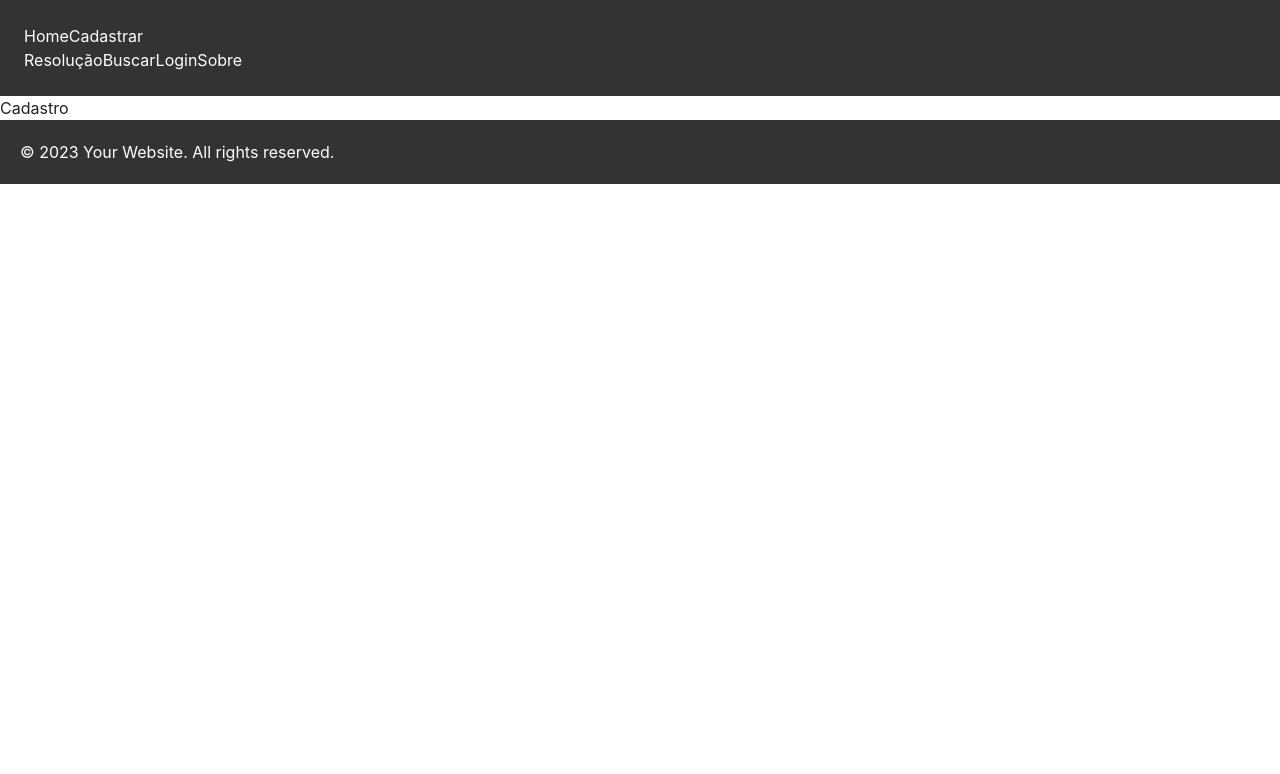
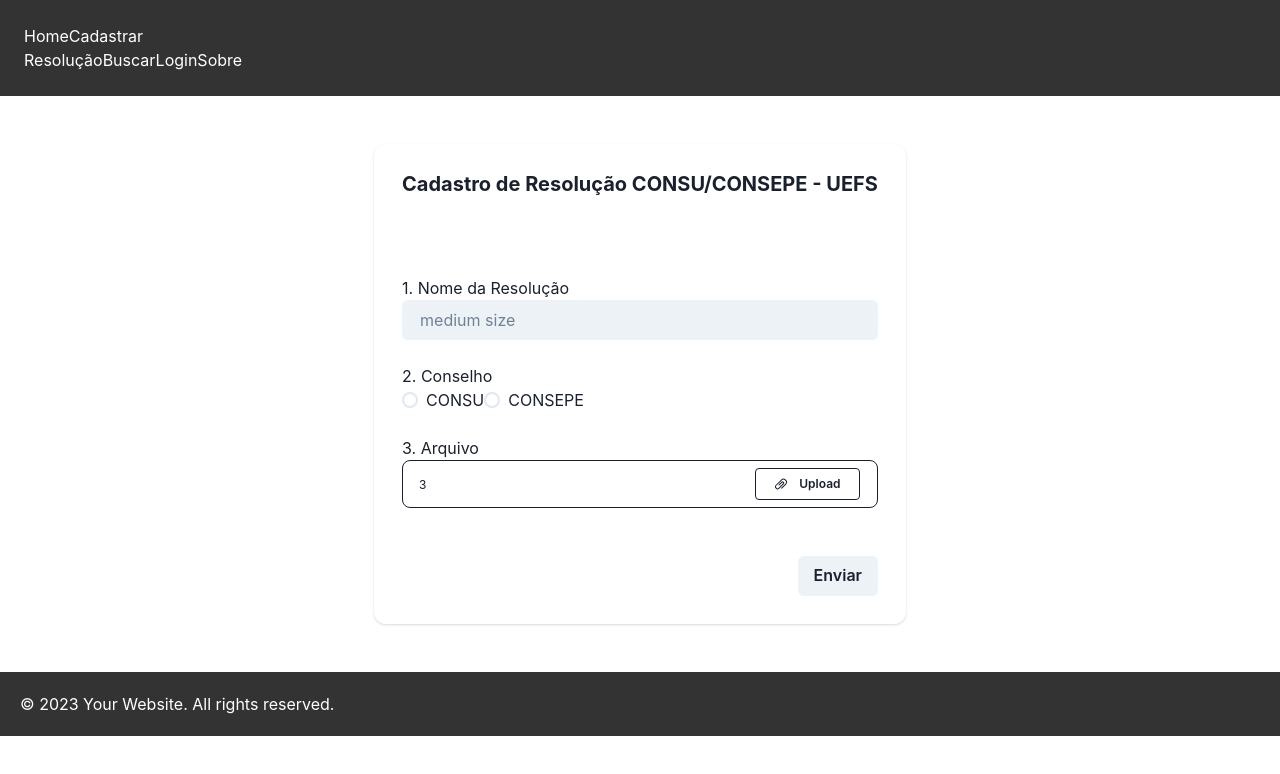
Before and after one commit to antonyaraujo/buscador-resolucoes-front, a Next.js app: page /register in a window 1280 px wide. Shown: the top 774 px of the page. Built offline with nearby package versions, Linux system fonts and the light colour scheme.

Commit message:
Cadastro de resolucoes 📃

```diff
--- a/package.json
+++ b/package.json
@@ -9,6 +9,7 @@
     "lint": "next lint"
   },
   "dependencies": {
+    "@chakra-ui/icons": "^2.0.19",
     "@chakra-ui/next-js": "^2.1.4",
     "@chakra-ui/react": "^2.7.0",
     "@emotion/react": "^11.11.1",
@@ -16,6 +17,7 @@
     "@types/node": "20.2.5",
     "@types/react": "18.2.9",
     "@types/react-dom": "18.2.4",
+    "chakra-icons": "^0.0.0",
     "eslint": "^8.42.0",
     "eslint-config-next": "13.4.4",
     "framer-motion": "^10.12.16",
--- a/src/Components/Footer/Footer.tsx
+++ b/src/Components/Footer/Footer.tsx
@@ -1,4 +1,6 @@
 // Footer.js
+
+import { Content } from "@/styles/global";
 
 const Footer = () => {
   return (
@@ -7,10 +9,12 @@ const Footer = () => {
         backgroundColor: "#333",
         color: "#fff",
         padding: "20px",
-        marginTop: "auto",
+        marginTop: "48px",
       }}
     >
-      <p>© 2023 Your Website. All rights reserved.</p>
+      <Content>
+        <p>© 2023 Your Website. All rights reserved.</p>
+      </Content>
     </footer>
   );
 };
--- a/src/Components/Navbar/Navbar.tsx
+++ b/src/Components/Navbar/Navbar.tsx
@@ -11,6 +11,7 @@ const Navbar = () => {
         color: "#fff",
         display: "flex",
         padding: "24px 24px",
+        marginBottom: "48px",
       }}
     >
       <Content>
--- a/src/pages/_document.tsx
+++ b/src/pages/_document.tsx
@@ -9,10 +9,8 @@ export default function Document() {
       <Head />
       <body>
         <Navbar />
-        <Content>
-          <Main />
-          <NextScript />
-        </Content>
+        <Main />
+        <NextScript />
         <Footer />
       </body>
     </Html>
--- a/src/pages/register.tsx
+++ b/src/pages/register.tsx
@@ -1,7 +1,105 @@
 import Image from "next/image";
 import styles from "./page.module.css";
-import { Box } from "@chakra-ui/react";
+import {
+  Box,
+  FormControl,
+  Input,
+  Flex,
+  Card,
+  CardBody,
+  CardHeader,
+  Heading,
+  Text,
+  RadioGroup,
+  Radio,
+  Button,
+  InputGroup,
+  InputRightElement,
+  FormLabel,
+} from "@chakra-ui/react";
+import { AttachmentIcon, DeleteIcon } from "@chakra-ui/icons";
+import {
+  Content,
+  FormInput,
+  UploadButton,
+  UploadLabel,
+  UploadFormInput,
+  RemoveLabel,
+} from "@/styles/global";
 
-const Register = () => <Box>Cadastro</Box>;
+const Register = () => (
+  <Box width="100%">
+    <Content>
+      <FormControl justifyContent="center" display="flex">
+        <Card key="cadastro-resolucao" size="lg">
+          <CardHeader>
+            <Heading size="md">
+              Cadastro de Resolução CONSU/CONSEPE - UEFS
+            </Heading>
+          </CardHeader>
+          <CardBody minW="50%">
+            <form>
+              <Box marginTop="24px">
+                <label>1. Nome da Resolução</label>
+                <Input placeholder="medium size" size="md" variant="filled" />
+              </Box>
+              <Box marginTop="24px">
+                <label>2. Conselho</label>
+                <RadioGroup value={3}>
+                  <Radio>CONSU</Radio>
+                  <Radio>CONSEPE</Radio>
+                </RadioGroup>
+              </Box>
+              <Box marginTop="24px">
+                <label style={{ marginTop: "48px" }}>3. Arquivo</label>
+                <InputGroup>
+                  <UploadFormInput placeholder="Arquivo" value={3} disabled />
+                  <InputRightElement>
+                    {true ? (
+                      <UploadLabel textStyle="caption1" htmlFor="logo">
+                        <UploadButton zIndex={-1} leftIcon={<AttachmentIcon />}>
+                          Upload
+                          <Input
+                            type="file"
+                            display="none"
+                            name="logo"
+                            id="logo"
+                            accept="zip"
+                          />
+                        </UploadButton>
+                      </UploadLabel>
+                    ) : (
+                      <RemoveLabel textStyle="caption1" htmlFor="logo">
+                        <UploadButton>
+                          <DeleteIcon />
+                          <Input
+                            display="none"
+                            name="logo"
+                            id="logo"
+                            accept="zip"
+                          />
+                        </UploadButton>
+                      </RemoveLabel>
+                    )}
+                  </InputRightElement>
+                </InputGroup>
+              </Box>
+              <Box
+                marginTop="48px"
+                alignContent="right"
+                right="0"
+                w="100%"
+                display="flex"
+                justifyContent="right"
+              >
+                <Button>Enviar</Button>
+              </Box>
+            </form>
+          </CardBody>
+        </Card>
+      </FormControl>
+    </Content>
+  </Box>
+);
 
 export default Register;
--- a/src/styles/global.ts
+++ b/src/styles/global.ts
@@ -1,11 +1,104 @@
-import { Flex, chakra } from '@chakra-ui/react';
+import { Flex, chakra, Input, Button, FormLabel} from '@chakra-ui/react';
 
 export const Content = chakra(Flex, {
     baseStyle: {
         maxWidth: '1440px',
         width: '100%',
         m: 'auto',
-        justifyContent: 'space-around',
         flexDirection: { sm: 'column', md: 'row' },
     }
 })
+
+export const FormInput = chakra(Input, {
+    baseStyle: {
+      w: '100%',
+      borderColor: 'Primary.02',
+      bg: 'White.02',
+      color: 'Primary.01',
+      border: '1px solid',
+      borderRadius: '8px',
+      fontSize: '12px',
+      height: '48px',
+      alignItems: 'center'
+    }
+  });
+
+/** Button Send data */
+export const UploadFormInput = chakra(FormInput, {
+    baseStyle: {
+      _disabled: {
+        opacity: 100,
+        cursor: 'default',
+        _hover: {
+          borderColor: 'Primary.01'
+        }
+      }
+    }
+  });
+
+  /** Upload button */
+export const UploadButton = chakra(Button, {
+    baseStyle: {
+      w: '100%',
+      maxW: '105px',
+      h: '32px',
+      bg: 'transparent',
+      fontWeight: '600',
+      color: 'Primary.02',
+      fontSize: '12px',
+      lineHeight: '120%',
+      border: '1px solid',
+      borderRadius: '4px',
+      backgroundColor: 'White.02',
+      flexDirection: 'row',
+      alignItems: 'center',
+      padding: '6px 16px',
+      marginTop: '8px',
+      marginRight: '16px',
+      gap: '4px'
+    }
+  });
+
+  /** Label upload button, needs to be used with UploadButton to work */
+export const UploadLabel = chakra(FormLabel, {
+    baseStyle: {
+      maxW: '105px',
+      textStyle: 'caption2',
+      fontWeight: 600,
+      zIndex: 1,
+      alignItems: 'center',
+      mr: '100px',
+      my: 'auto',
+      _hover: {
+        cursor: 'pointer',
+        button: {
+          bg: 'Primary.02',
+          color: 'White.02'
+        }
+      }
+    }
+  });
+
+  /** Label upload button, needs to be used with UploadButton to work */
+export const RemoveLabel = chakra(FormLabel, {
+    baseStyle: {
+      maxW: '105px',
+      textStyle: 'caption2',
+      fontWeight: 600,
+      zIndex: 1,
+      alignItems: 'center',
+      mr: '50px',
+      my: 'auto',
+      button: {
+        bg: '#FF0D0D',
+        color: 'White.02'
+      },
+      _hover: {
+        cursor: 'pointer',
+        button: {
+          bg: 'White.02',
+          color: '#FF0D0D'
+        }
+      }
+    }
+  });
```
Also changed, not shown: 1 other file (tests, documents, lock files or other folders).
